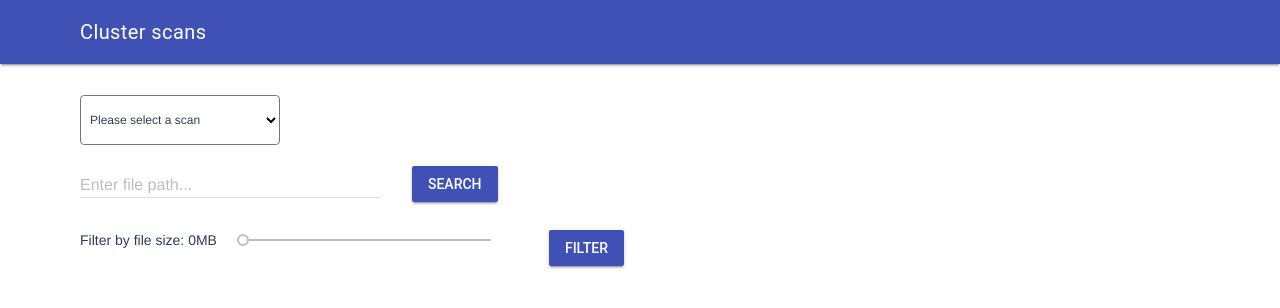
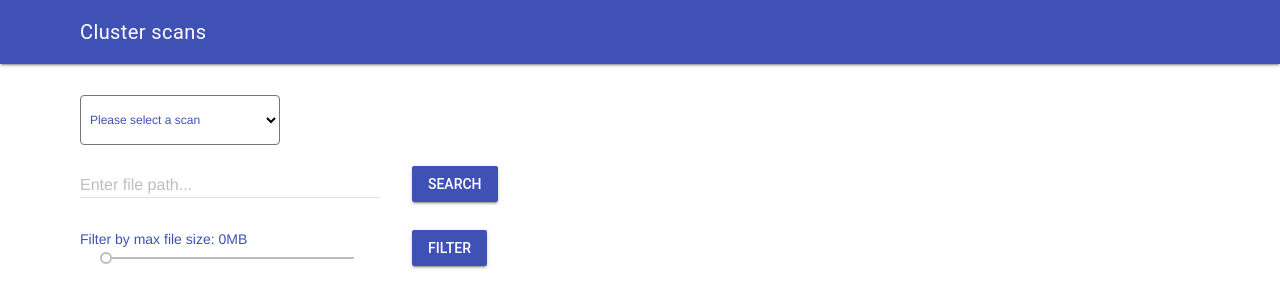
Before and after one commit to charliefurniss/cluster, a Vue app in the folder cluster/: page /#/ in a window 1280 px wide. Shown: the top 308 px of the page. Built offline with nearby package versions, Linux system fonts and the light colour scheme.

Commit message:
styling filter

```diff
--- a/cluster/src/App.vue
+++ b/cluster/src/App.vue
@@ -21,7 +21,7 @@ html, body {
   -webkit-font-smoothing: antialiased;
   -moz-osx-font-smoothing: grayscale;
   text-align: center;
-  color: #2c3e50;
+  color: rgb(63,81,181);
   display: flex;
   flex-direction: column;
   height: 100%;
--- a/cluster/src/components/InitialView.vue
+++ b/cluster/src/components/InitialView.vue
@@ -28,10 +28,12 @@
           </button>
         </div>
         <div class="search-area slider-area">
-          <p>Filter by file size: {{formattedFileSizeFilterValue}}MB</p>
-          <p style="width:300px">
-            <input class="mdl-slider mdl-js-slider" type="range" id="fileSizeFilter" v-model="fileSizeFilterValue" min="0" max="10000000" value="0" step="1" tabindex="0">
-          </p>
+          <div class="slider">
+            <label class="slider__label">Filter by max file size: {{formattedFileSizeFilterValue}}MB</label>
+            <p class="slider__slider">
+              <input class="mdl-slider mdl-js-slider" type="range" id="fileSizeFilter" v-model="fileSizeFilterValue" min="0" max="10000000" value="0" step="1" tabindex="0">
+            </p>
+          </div>
           <button v-on:click="displaySliderFilterResults" class="mdl-button mdl-js-button mdl-button--raised mdl-button--colored">
             Filter
           </button>
@@ -210,6 +212,22 @@ export default {
     font-size: 12px;
   }
 }
+.slider-area {
+  .slider {
+    display: flex;
+    flex-direction: column;
+    align-items: flex-start;
+    p {
+      margin: 0;
+    }
+    &__label {
+
+    }
+    &__slider {
+      width: 300px;
+    }
+  }
+}
 .loader {
   align-self: stretch;
   display: flex;
@@ -236,9 +254,6 @@ export default {
   overflow-y: auto;
   &__tally {
     font-weight: 500;
-    h6 {
-      color: rgb(63,81,181);
-    }
   }
   .result {
     display: flex;
@@ -255,7 +270,6 @@ export default {
       }
       &-label {
         font-size: 12px;
-        color: rgb(63,81,181);
       }
       &-value {
         font-weight: 500;
```
